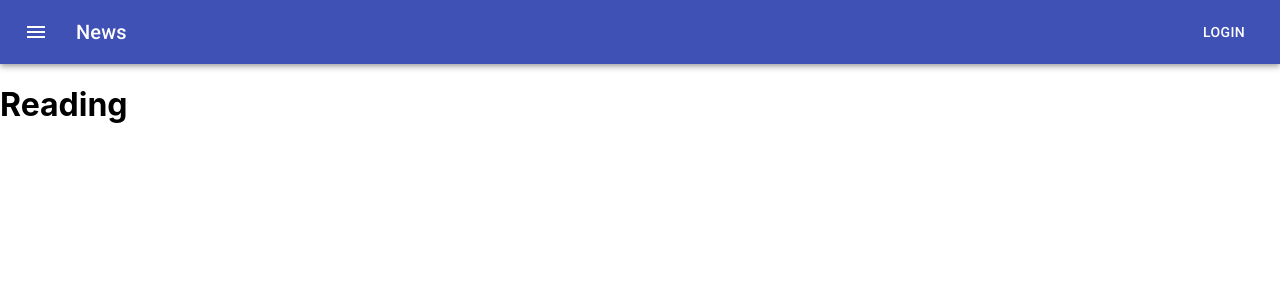
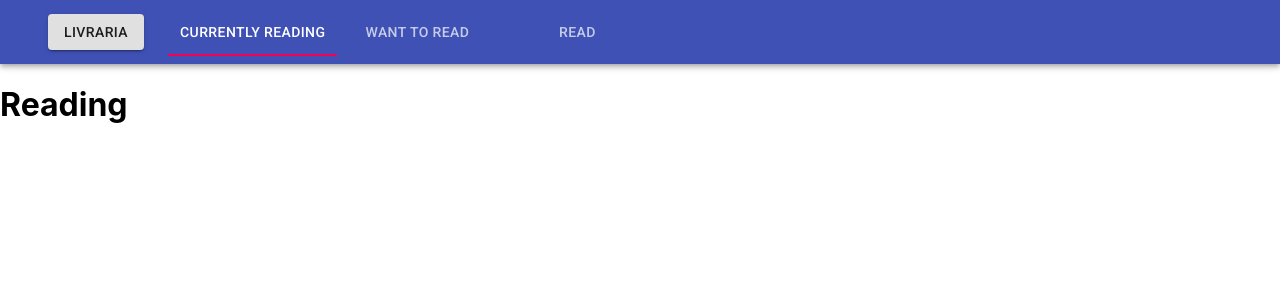
Before and after one commit to FelipeESchmidt/React--Sistema--Biblioteca, a React (Create React App) app: page / in a window 1280 px wide. Shown: the top 300 px of the page. Built offline with nearby package versions, Linux system fonts and the light colour scheme.

Commit message:
Criação da Navegação

```diff
--- a/src/components/Header/Header.jsx
+++ b/src/components/Header/Header.jsx
@@ -1,18 +1,20 @@
 import React from "react";
 import { makeStyles } from '@material-ui/core/styles';
-import { AppBar, Toolbar, Typography, Button, IconButton } from '@material-ui/core';
-import { Menu as MenuIcon } from '@material-ui/icons';
+import { AppBar, Toolbar, Container, Grid, Button } from '@material-ui/core';
+import { Link } from 'react-router-dom';
+import Navigation from "../Navigation/Navigation";
 
 const useStyles = makeStyles((theme) => ({
     root: {
         flexGrow: 1,
     },
-    menuButton: {
-        marginRight: theme.spacing(2),
+    link: {
+        textDecoration: "none",
+        color: 'inherit'
     },
-    title: {
-        flexGrow: 1,
-    },
+    container: {
+        alignItems: 'center'
+    }
 }));
 
 function Header() {
@@ -20,21 +22,22 @@ function Header() {
     const classes = useStyles();
 
     return (
-        <>
-            <div className={classes.root}>
-                <AppBar position="static">
-                    <Toolbar>
-                        <IconButton edge="start" className={classes.menuButton} color="inherit" aria-label="menu">
-                            <MenuIcon />
-                        </IconButton>
-                        <Typography variant="h6" className={classes.title}>
-                            News
-                        </Typography>
-                        <Button color="inherit">Login</Button>
-                    </Toolbar>
-                </AppBar>
-            </div>
-        </>
+        <header>
+            <AppBar position="static">
+                <Toolbar>
+                    <Container maxWidth={false}>
+                        <Grid className={classes.container} container spacing={3}>
+                            <Grid item>
+                                <Button variant="contained"><Link className={classes.link} to="/">Livraria</Link></Button>
+                            </Grid>
+                            <Grid item>
+                                <Navigation></Navigation>
+                            </Grid>
+                        </Grid>
+                    </Container>
+                </Toolbar>
+            </AppBar>
+        </header>
     );
 }
 
--- /dev/null
+++ b/src/components/Navigation/Navigation.jsx
@@ -0,0 +1,33 @@
+import React from 'react';
+import { useHistory } from "react-router-dom";
+import { Tabs, Tab } from '@material-ui/core';
+import useContent from '../../hooks/useContent';
+import NavigationPages from '../../data/NavigationPages';
+
+
+function Navigation() {
+
+    const [value, navValue] = useContent();
+    const pages = NavigationPages.pages;
+
+    let history = useHistory();
+
+    const handleChangeEvent = (event, newValue) => {
+        history.push(pages[newValue].link);
+        navValue.selected.alterarValor(newValue);
+    };
+
+    return (
+        <Tabs
+            value={value}
+            onChange={handleChangeEvent}
+            indicatorColor={"secondary"}
+        >
+            {pages.map(page => {
+                return <Tab key={page.id} label={page.title} />
+            })}
+        </Tabs>
+    );
+}
+
+export default Navigation;
--- /dev/null
+++ b/src/components/Navigation/index.js
@@ -0,0 +1,2 @@
+import Navigation from './Navigation';
+export default Navigation;
--- /dev/null
+++ b/src/contexts/NavigationContext.js
@@ -0,0 +1,19 @@
+import React from 'react';
+import NavigationSelected from '../data/NavigationSelected';
+import NavigationPages from '../data/NavigationPages';
+
+const navSelected = new NavigationSelected();
+
+const navPages = NavigationPages.pages;
+navPages.forEach(page => {
+    if(window.location.pathname === page.link){
+        navSelected.alterarValor(page.id);
+    }
+});
+console.log(navSelected);
+const NavigationContext = React.createContext({
+    selected: navSelected
+});
+
+
+export default NavigationContext;
--- /dev/null
+++ b/src/data/NavigationPages.js
@@ -0,0 +1,21 @@
+class NavigationPages {
+    static pages = [
+        {
+            id: 0,
+            title: 'Currently Reading',
+            link: '/reading'
+        },
+        {
+            id: 1,
+            title: 'Want to read',
+            link: '/want_read'
+        },
+        {
+            id: 2,
+            title: 'Read',
+            link: '/read'
+        }
+    ];
+}
+
+export default NavigationPages;
--- /dev/null
+++ b/src/data/NavigationSelected.js
@@ -0,0 +1,25 @@
+class NavigationSelected {
+    constructor() {
+        this.navSelected = 0;
+        this._inscritos = [];
+    }
+
+    alterarValor(newSelected) {
+        this.navSelected = newSelected;
+        this.notificar();
+    }
+
+    notificar() {
+        this._inscritos.forEach(func => func(this.navSelected));
+    }
+
+    inscrever(func) {
+        this._inscritos.push(func);
+    }
+
+    desinscrever(func) {
+        this._inscritos = this._inscritos.filter(f => f !== func);
+    }
+}
+
+export default NavigationSelected;
--- /dev/null
+++ b/src/hooks/useContent.js
@@ -0,0 +1,25 @@
+import React, { useContext, useEffect } from 'react';
+import NavigationContext from '../contexts/NavigationContext';
+
+function useContent() {
+
+    const navValue = useContext(NavigationContext);
+
+    const [value, setValue] = React.useState(navValue.selected.navSelected);
+
+    const handleChange = (newValue) => {
+        setValue(newValue);
+    };
+
+    useEffect(() => {
+        navValue.selected.inscrever(handleChange);
+        return (() => {
+            navValue.selected.desinscrever(handleChange);
+        });
+    });
+
+    return [value, navValue];
+
+}
+
+export default useContent;
```
